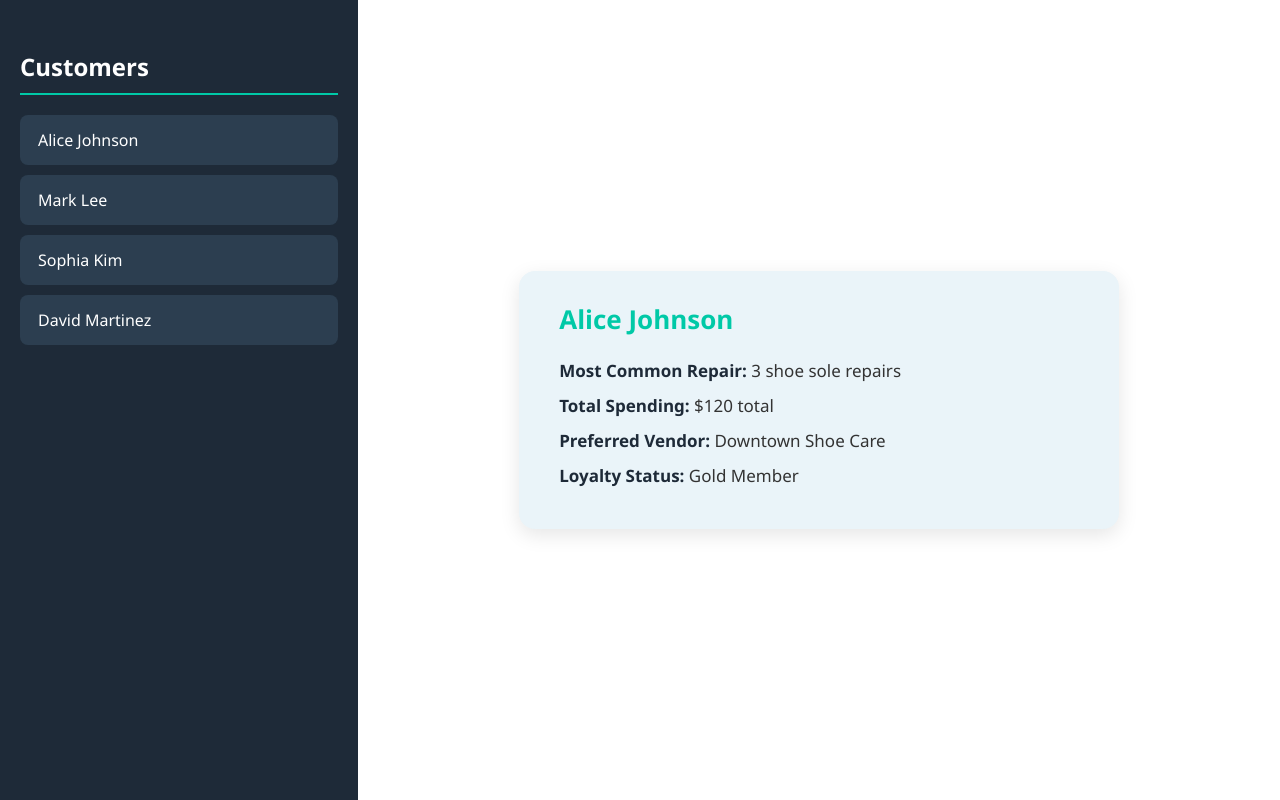
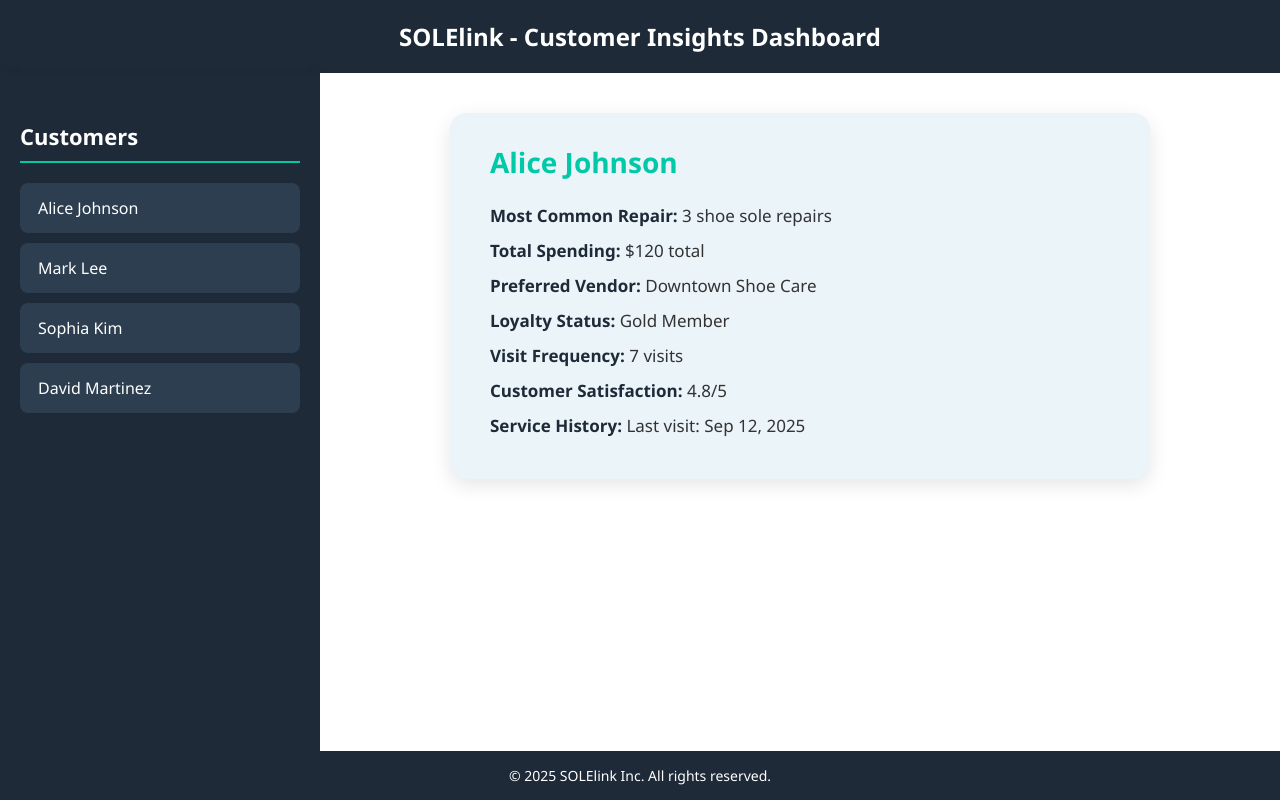
Before and after one commit to adamje0420-oss/SOLElink-Customer-Insights, a plain HTML site: page index.html in a window 1280 px wide. Both pictures are taken after a click on the element "Alice Johnson". Drawn offline with Linux system fonts and the light colour scheme.

Commit message:
Update index.html

```diff
--- a/index.html
+++ b/index.html
@@ -14,12 +14,27 @@
       background-color: #f0f4f8;
       color: #333;
       display: flex;
-      height: 100vh;
+      flex-direction: column;
+      min-height: 100vh;
     }
 
-    /* Sidebar */
+    header {
+      background-color: #1e2a38;
+      color: #fff;
+      padding: 20px 40px;
+      text-align: center;
+      font-size: 24px;
+      font-weight: bold;
+      box-shadow: 0 2px 10px rgba(0,0,0,0.1);
+    }
+
+    .container {
+      display: flex;
+      flex: 1;
+    }
+
     .master {
-      width: 28%;
+      width: 25%;
       background-color: #1e2a38;
       color: #ffffff;
       padding: 30px 20px;
@@ -28,7 +43,7 @@
     }
 
     .master h2 {
-      font-size: 24px;
+      font-size: 22px;
       margin-bottom: 20px;
       border-bottom: 2px solid #00c9a7;
       padding-bottom: 10px;
@@ -49,14 +64,13 @@
       transform: scale(1.02);
     }
 
-    /* Main Panel */
     .detail {
       flex-grow: 1;
-      padding: 50px;
+      padding: 40px;
+      background-color: #ffffff;
       display: flex;
       justify-content: center;
-      align-items: center;
-      background-color: #ffffff;
+      align-items: flex-start;
     }
 
     .detail-card {
@@ -64,7 +78,7 @@
       padding: 30px 40px;
       border-radius: 16px;
       box-shadow: 0 6px 20px rgba(0, 0, 0, 0.1);
-      max-width: 600px;
+      max-width: 700px;
       width: 100%;
       transition: all 0.3s ease;
     }
@@ -72,7 +86,7 @@
     .detail-card h2 {
       margin-top: 0;
       color: #00c9a7;
-      font-size: 26px;
+      font-size: 28px;
     }
 
     .detail-card p {
@@ -84,8 +98,16 @@
       color: #1e2a38;
     }
 
+    footer {
+      background-color: #1e2a38;
+      color: #fff;
+      text-align: center;
+      padding: 15px;
+      font-size: 14px;
+    }
+
     @media (max-width: 768px) {
-      body {
+      .container {
         flex-direction: column;
       }
 
@@ -101,6 +123,9 @@
   </style>
 </head>
 <body>
+  <header>SOLElink - Customer Insights Dashboard</header>
+
+  <div class="container">
     <!-- Sidebar -->
     <div class="master">
       <h2>Customers</h2>
@@ -114,9 +139,12 @@
     <div class="detail" id="detailView">
       <div class="detail-card">
         <h2>Welcome</h2>
-      <p>Select a customer from the list to view their insights.</p>
+        <p>Select a customer from the list to view their detailed insights.</p>
       </div>
     </div>
+  </div>
+
+  <footer>&copy; 2025 SOLElink Inc. All rights reserved.</footer>
 
   <script>
     const customerData = {
@@ -124,25 +152,37 @@
         repairs: "3 shoe sole repairs",
         spending: "$120 total",
         vendor: "Downtown Shoe Care",
-        loyalty: "Gold Member"
+        loyalty: "Gold Member",
+        visits: "7 visits",
+        satisfaction: "4.8/5",
+        history: "Last visit: Sep 12, 2025"
       },
       "Mark Lee": {
         repairs: "2 heel replacements",
         spending: "$85 total",
         vendor: "SoleFix Express",
-        loyalty: "Silver Member"
+        loyalty: "Silver Member",
+        visits: "5 visits",
+        satisfaction: "4.2/5",
+        history: "Last visit: Aug 30, 2025"
       },
       "Sophia Kim": {
         repairs: "5 sneaker cleanings",
         spending: "$200 total",
         vendor: "FreshKicks Lab",
-        loyalty: "Platinum Member"
+        loyalty: "Platinum Member",
+        visits: "12 visits",
+        satisfaction: "4.9/5",
+        history: "Last visit: Sep 28, 2025"
       },
       "David Martinez": {
         repairs: "1 leather restoration",
         spending: "$95 total",
         vendor: "Luxury SoleWorks",
-        loyalty: "New Customer"
+        loyalty: "New Customer",
+        visits: "1 visit",
+        satisfaction: "4.0/5",
+        history: "Last visit: Sep 15, 2025"
       }
     };
 
@@ -155,9 +195,11 @@
           <p><strong>Total Spending:</strong> ${detail.spending}</p>
           <p><strong>Preferred Vendor:</strong> ${detail.vendor}</p>
           <p><strong>Loyalty Status:</strong> ${detail.loyalty}</p>
+          <p><strong>Visit Frequency:</strong> ${detail.visits}</p>
+          <p><strong>Customer Satisfaction:</strong> ${detail.satisfaction}</p>
+          <p><strong>Service History:</strong> ${detail.history}</p>
         </div>
       `;
     }
   </script>
 </body>
-</html>
```
Lines whose indentation alone changed are shown as unchanged.
